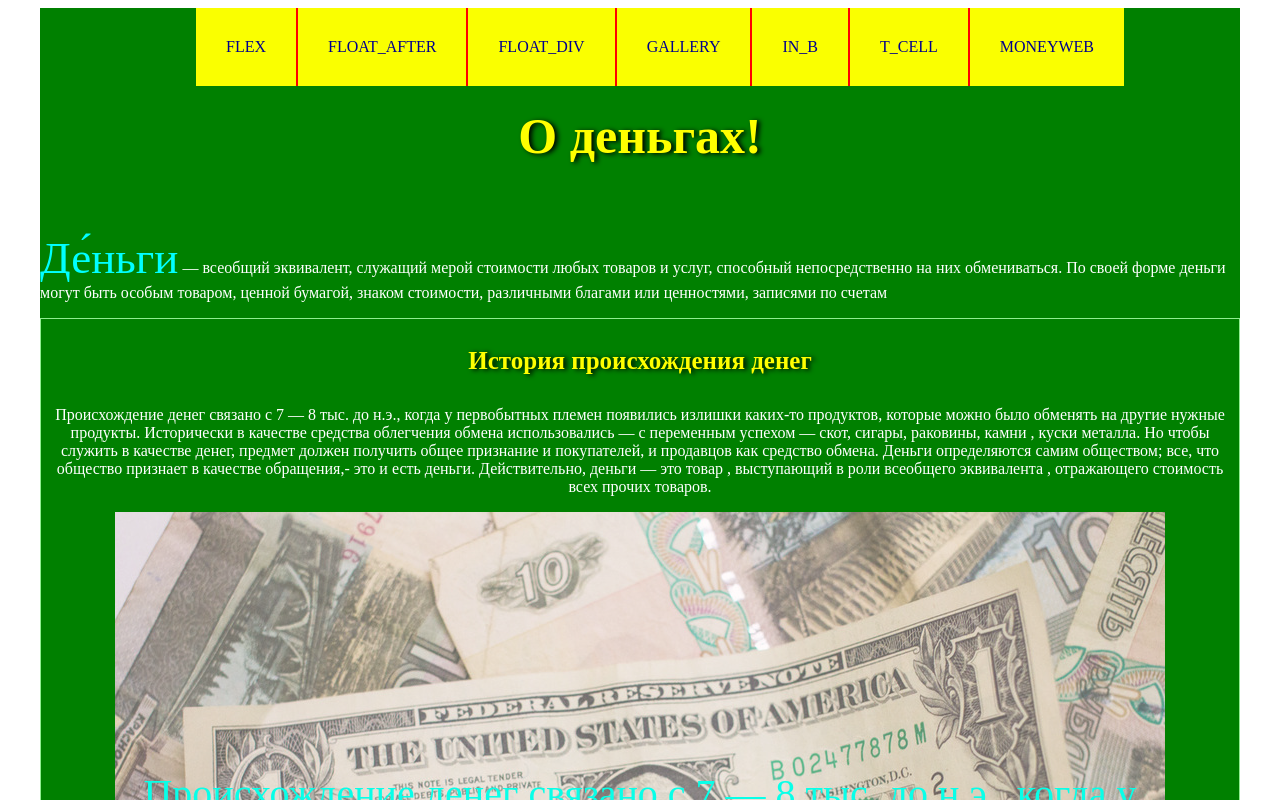
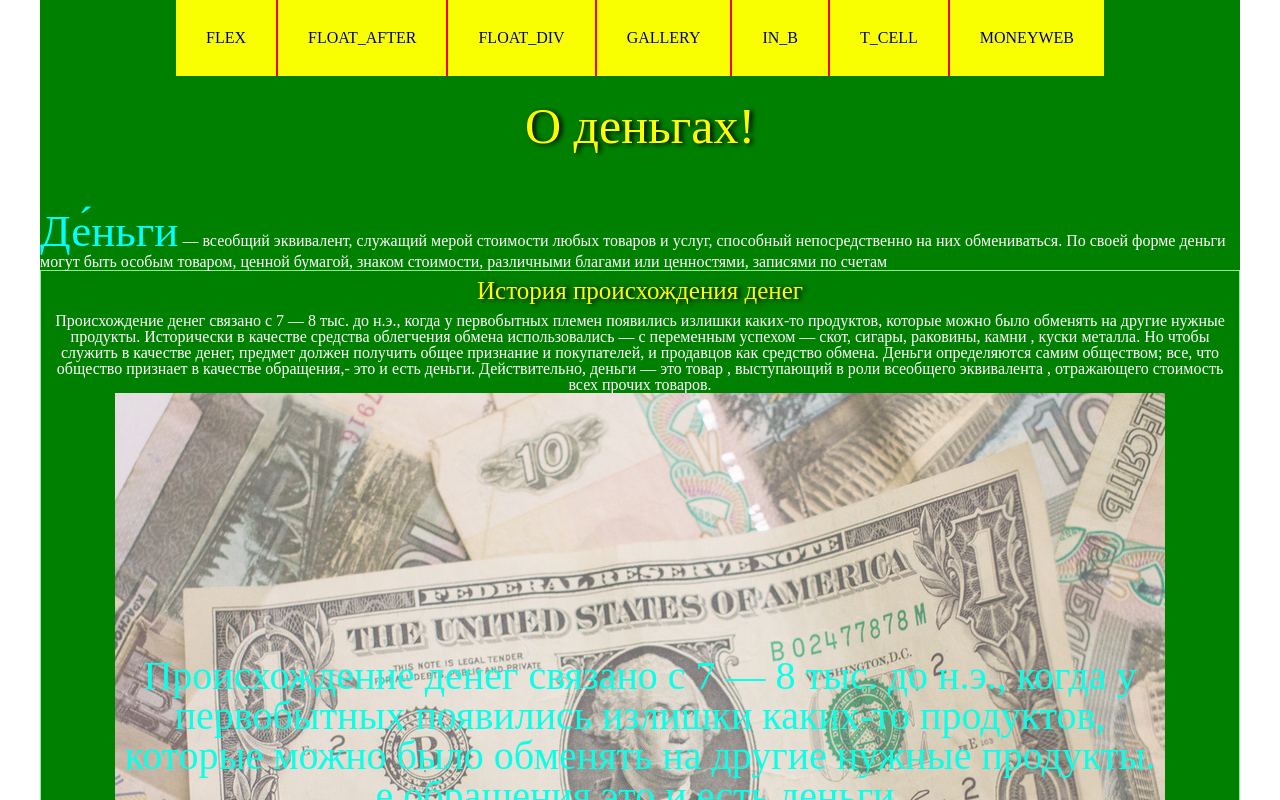
Before and after one commit to DabS1792/homework_menu, a plain HTML site: page index.html in a window 1280 px wide. Shown: the top 800 px of the page. Drawn offline with Linux system fonts and the light colour scheme.

Commit message:
another commit

```diff
--- a/css/general1.css
+++ b/css/general1.css
@@ -1,3 +1,48 @@
+/*reset*/
+
+html, body, div, span, applet, object, iframe,
+h1, h2, h3, h4, h5, h6, p, blockquote, pre,
+a, abbr, acronym, address, big, cite, code,
+del, dfn, em, img, ins, kbd, q, s, samp,
+small, strike, strong, sub, sup, tt, var,
+b, u, i, center,
+dl, dt, dd, ol, ul, li,
+fieldset, form, label, legend,
+table, caption, tbody, tfoot, thead, tr, th, td,
+article, aside, canvas, details, embed,
+figure, figcaption, footer, header, hgroup,
+menu, nav, output, ruby, section, summary,
+time, mark, audio, video {
+	margin: 0;
+	padding: 0;
+	border: 0;
+	font-size: 100%;
+	font: inherit;
+	vertical-align: baseline;
+}
+/* HTML5 display-role reset for older browsers */
+article, aside, details, figcaption, figure,
+footer, header, hgroup, menu, nav, section {
+	display: block;
+}
+body {
+	line-height: 1;
+}
+ol, ul {
+	list-style: none;
+}
+blockquote, q {
+	quotes: none;
+}
+blockquote:before, blockquote:after,
+q:before, q:after {
+	content: '';
+	content: none;
+}
+table {
+	border-collapse: collapse;
+	border-spacing: 0;
+}
 
 
 /*menu*/
```
